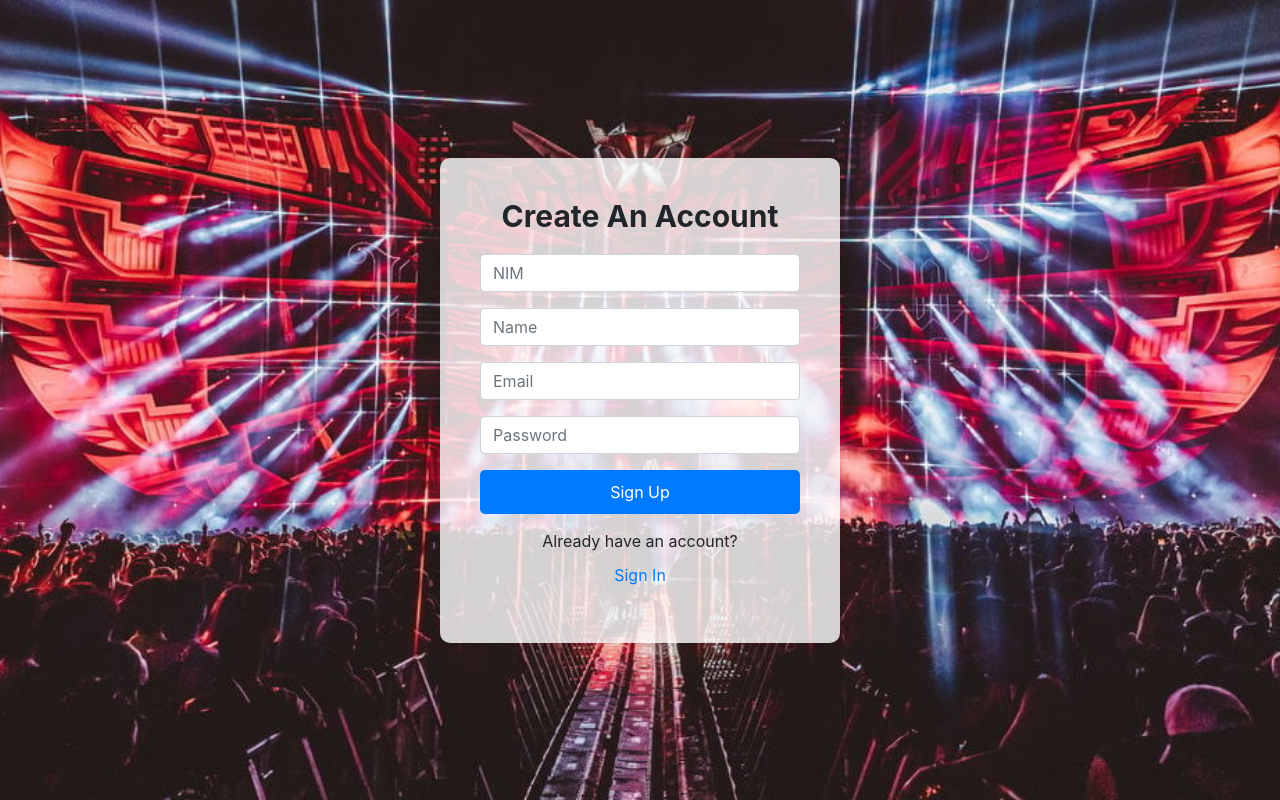
After one commit to Liment1/WebProg-UTS-LEC-, a PHP site: page /register.php in a window 1280 px wide. The commit adds this page. Run offline with PHP 8.4, Linux system fonts and the light colour scheme; some libraries are stand-ins or nearby versions.

Commit message:
ubah jdi php

```diff
--- /dev/null
+++ b/UTS/register.php
@@ -0,0 +1,125 @@
+<!DOCTYPE html>
+<html lang="en">
+
+<head>
+    <meta charset="UTF-8">
+    <meta name="viewport" content="width=device-width, initial-scale=1.0">
+    <title>Sign Up Page</title>
+
+    <link href="https://stackpath.bootstrapcdn.com/bootstrap/4.5.2/css/bootstrap.min.css" rel="stylesheet">
+    <script src="https://cdn.jsdelivr.net/npm/sweetalert2@11"></script>
+    <link href='https://unpkg.com/boxicons@2.1.4/css/boxicons.min.css' rel='stylesheet'>
+
+    <style>
+        body {
+            background-image: url('gambar1.jpg');
+            background-size: cover;
+            background-position: center;
+            background-repeat: no-repeat;
+            height: 100vh;
+        }
+
+        .login-container {
+            display: flex;
+            justify-content: center;
+            align-items: center;
+            height: 100vh;
+        }
+
+        .login-form {
+            background-color: rgba(255, 255, 255, 0.8); /* Transparent white background */
+            padding: 40px;
+            border-radius: 10px;
+            box-shadow: 0 2px 10px rgba(0, 0, 0, 0.1);
+            width: 100%;
+            max-width: 400px;
+        }
+
+        .login-form h1 {
+            margin-bottom: 20px;
+            font-size: 30px;
+            font-weight: bold;
+            text-align: center;
+        }
+
+        .login-form input[type="email"],
+        .login-form input[type="password"] {
+            margin-bottom: 15px;
+            border-radius: 5px;
+        }
+
+        .login-form button {
+            background-color: #007bff;
+            color: white;
+            border: none;
+            width: 100%;
+            padding: 10px;
+            border-radius: 5px;
+        }
+
+        .login-form a {
+            display: block;
+            margin-top: 10px;
+            text-align: center;
+            color: #007bff;
+        }
+
+        .login-form a:hover {
+            text-decoration: none;
+        }
+
+        .login-form p {
+            text-align: center;
+            margin-top: 15px;
+        }
+
+    </style>
+</head>
+
+<body>
+
+    <div class="login-container">
+        <div class="login-form" id="loginForm">
+                <h1>Create An Account</h1>
+                <form id="signinForm" onsubmit="handleSignUp(event)" action="index.php" method="POST">
+
+                <div class="form-group"><input type="text" class="form-control" placeholder="NIM" name="NIM" ></div>
+                <div class="form-group"><input type="text"class="form-control"  placeholder="Name" name="nama" ></div>
+                <div class="form-group">
+                    <input type="text" class="form-control"  placeholder="Email" name="email" >
+                </div>
+                <div class="form-group"> <input type="password" class="form-control"placeholder="Password" name="password" ></div>
+                <button type="submit">Sign Up</button>
+                </form>
+                <p>Already have an account? <a href="login.php" id="showLogin">Sign In</a></p>
+            </div>
+
+    </div>
+    <script src="https://code.jquery.com/jquery-3.5.1.slim.min.js"></script>
+    <script src="https://cdn.jsdelivr.net/npm/@popperjs/core@2.11.6/dist/umd/popper.min.js"></script>
+    <script src="https://stackpath.bootstrapcdn.com/bootstrap/4.5.2/js/bootstrap.min.js"></script>
+
+    <script>
+        const showSignupBtn = document.getElementById('showSignup');
+        const showLoginBtn = document.getElementById('showLogin');
+
+        function handleSignIn(event) {
+            event.preventDefault();
+            Swal.fire({
+                title: 'Success!',
+                text: 'You have successfully signed in!',
+                icon: 'success',
+                confirmButtonText: 'OK',
+                confirmButtonColor: '#02a152',
+                timer: 20000,
+                timerProgressBar: true
+            }).then((result) => {
+                if (result.isConfirmed) {
+                    document.getElementById('signinForm').submit();
+                }
+            });
+        }
+    </script>
+</body>
+
+</html>
```
Also changed, not shown: UTS/index.html (+0 -248 lines), UTS/index.php (renamed from UTS/event-browsing.html, +8 -1 lines), UTS/login.css (added, +121 -0 lines), UTS/login.php (added, +139 -0 lines), UTS/event-registration.php (renamed from UTS/event-registration.html), UTS/user-profile.php (renamed from UTS/user-profile.html).
